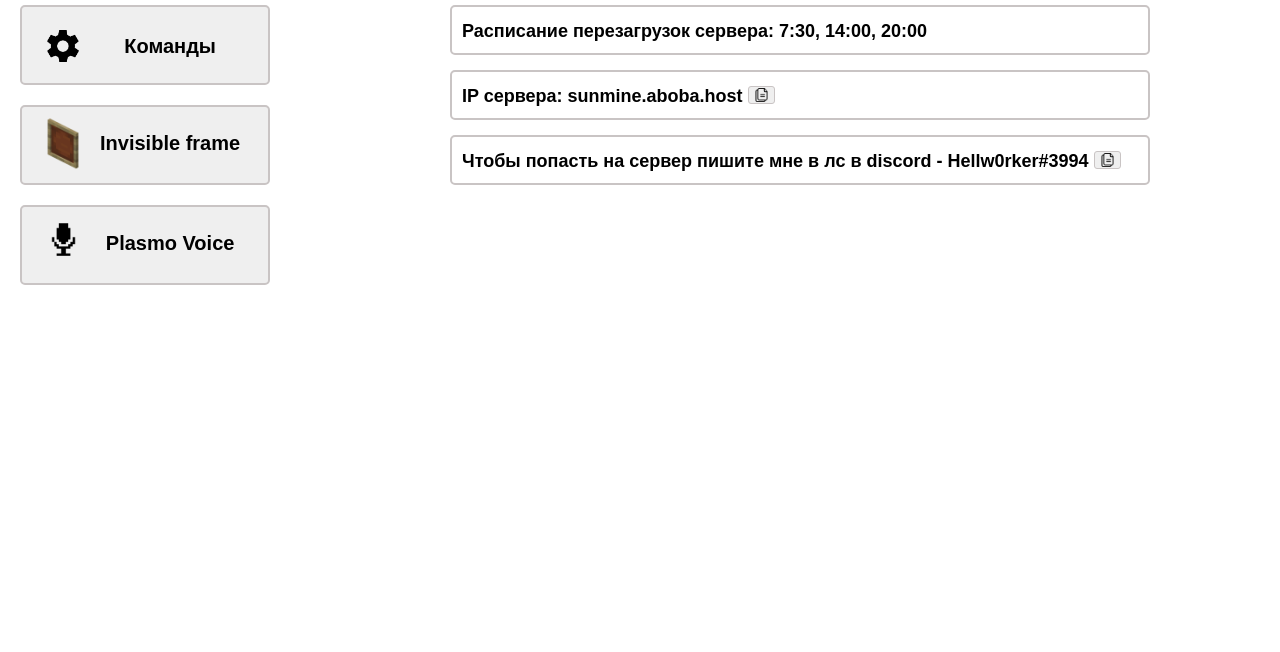
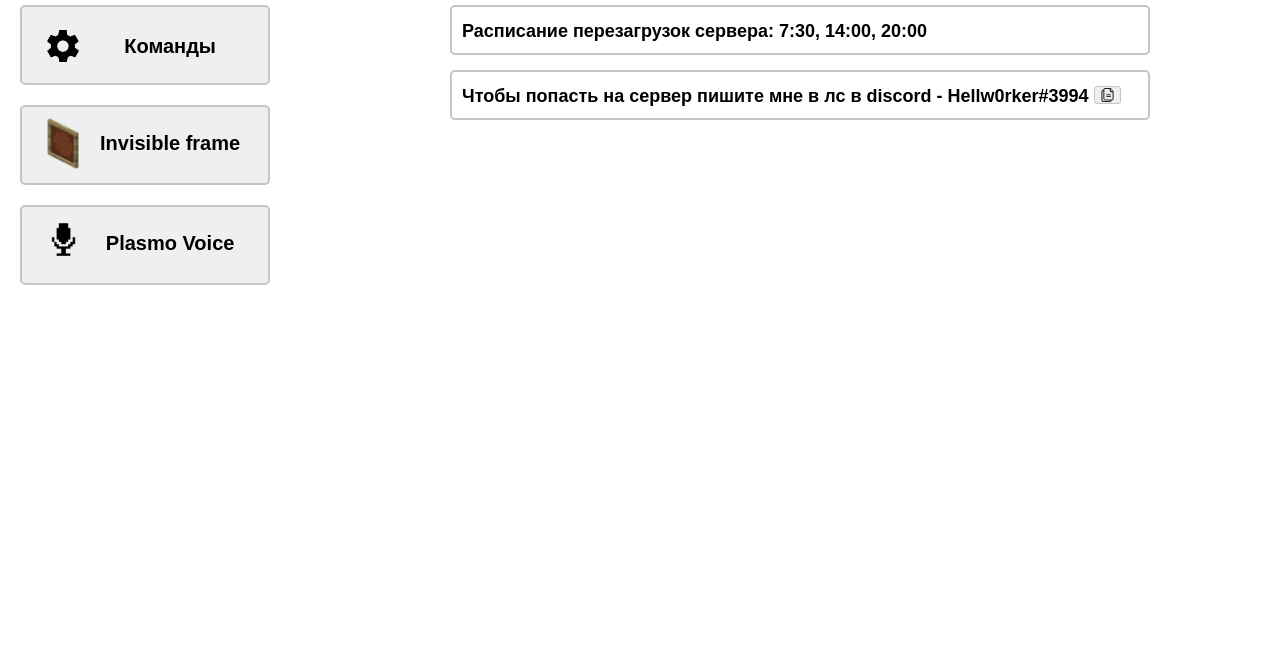
Before and after one commit to Hellw0rker/SunMine, a plain HTML site: page wiki.html in a window 1280 px wide. Shown: the part 148-800 px from the top of the page. Drawn offline with nearby package versions, Linux system fonts and the light colour scheme.

Commit message:
Update wiki.html

```diff
--- a/wiki.html
+++ b/wiki.html
@@ -112,17 +112,17 @@
                         Расписание перезагрузок сервера: 7:30, 14:00, 20:00
                     </p>
                 </div>
-                <div class="ip">
+<!--                 <div class="ip">
                     <p>
                             IP сервера:
                             <span class="text_copy_link">
-                                sunmine.aboba.host
+
                                 <button style="border-radius: 3px; border: 1px solid rgb(201, 196, 196);">
                                     <img src="img/copy.png" width="13px">
                                 </button>
                             </span>
                     </p>
-                </div>
+                </div> -->
                 <div class="otp">
                     <p>
                         Чтобы попасть на сервер пишите мне в лс в discord -
```
